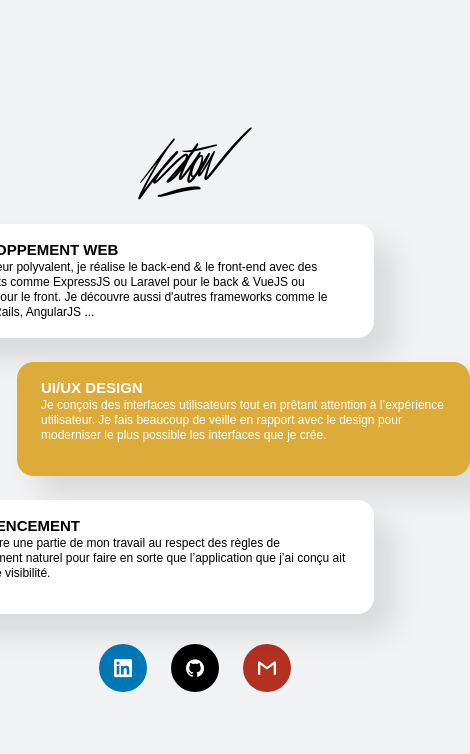
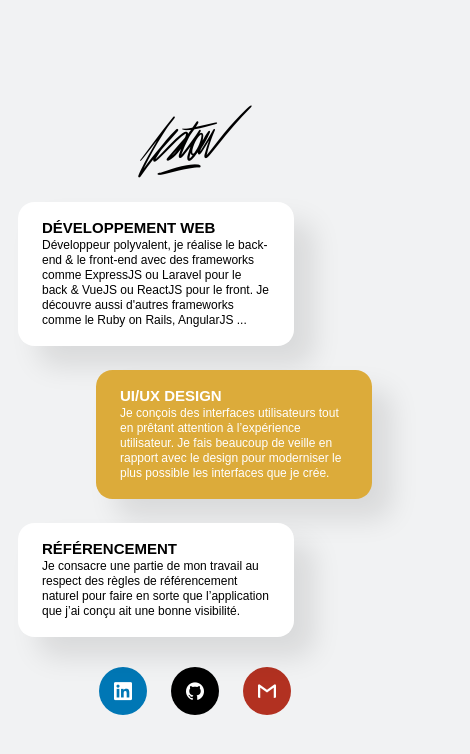
Before and after one commit to remifestou/me, a React (Create React App) app: page / in a window 390 px wide. Shown: the top 754 px of the page, 470 px wide, since content can reach past the window. Built offline with nearby package versions, Linux system fonts and the light colour scheme; a web font is replaced by a local one.

Commit message:
responsive test

```diff
--- a/src/containers/Skills.js
+++ b/src/containers/Skills.js
@@ -7,7 +7,7 @@ function Skills() {
             skill.color === "white" ? (
                 <div
                     key={skill.title}
-                    className="w-ws h-ws bg-white rounded-xxl shadow-ws mb-8 px-8 py-6 mr-32"
+                    className="md:w-ws md:h-ws bg-white rounded-xxl shadow-ws mb-8 px-8 py-6 mr-32 ml-6 md:ml-0"
                     data-aos="flip-up"
                     data-aos-delay={skill.delay}
                 >
@@ -17,7 +17,7 @@ function Skills() {
             ) : (
                 <div
                     key={skill.title}
-                    className="w-ws h-ws bg-ws rounded-xxl shadow-ws mb-8 px-8 py-6 ml-32"
+                    className="md:w-ws md:h-ws bg-ws rounded-xxl shadow-ws mb-8 px-8 py-6 ml-32 mr-6 md:mr-0"
                     data-aos="flip-down"
                     data-aos-delay={skill.delay}
                 >
```
